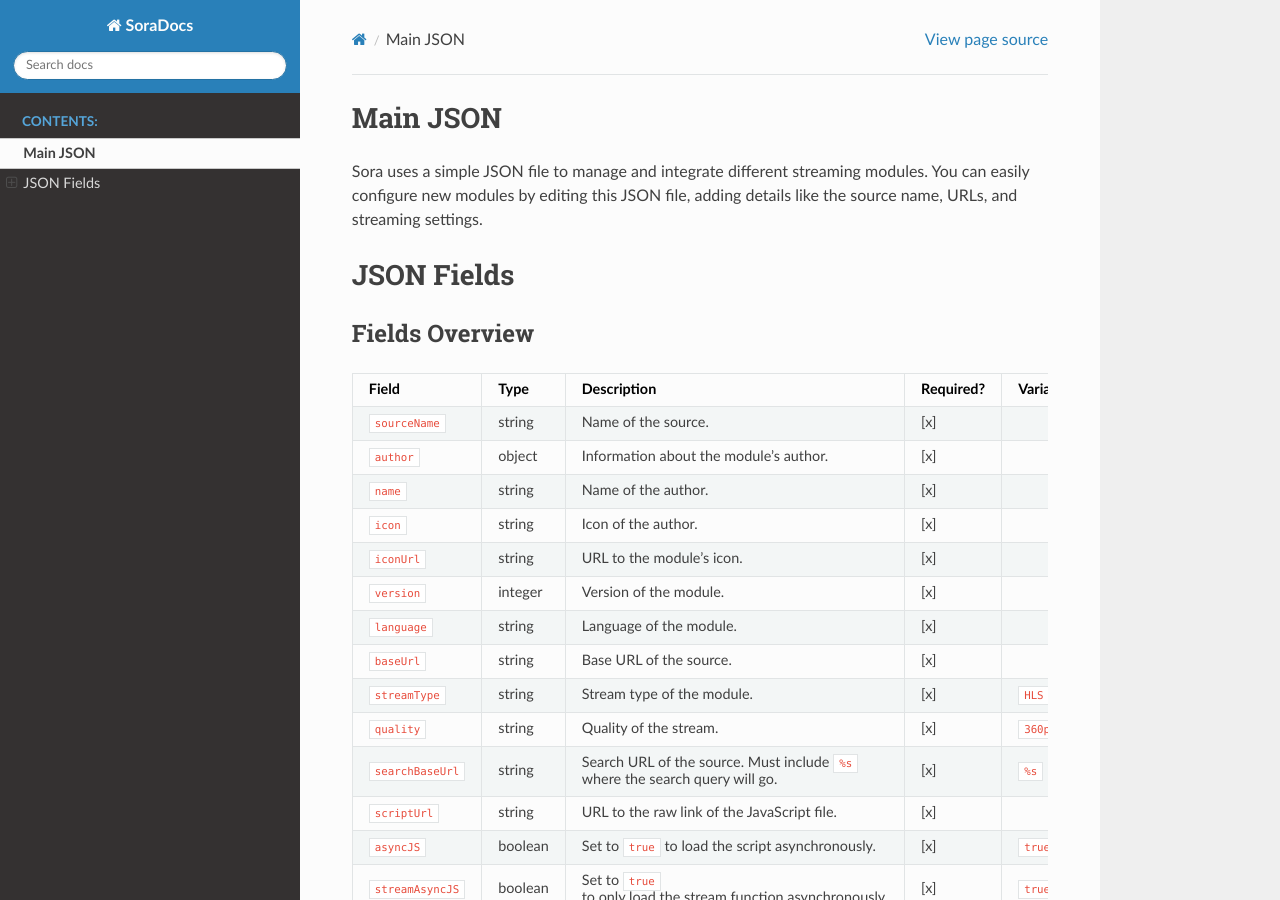
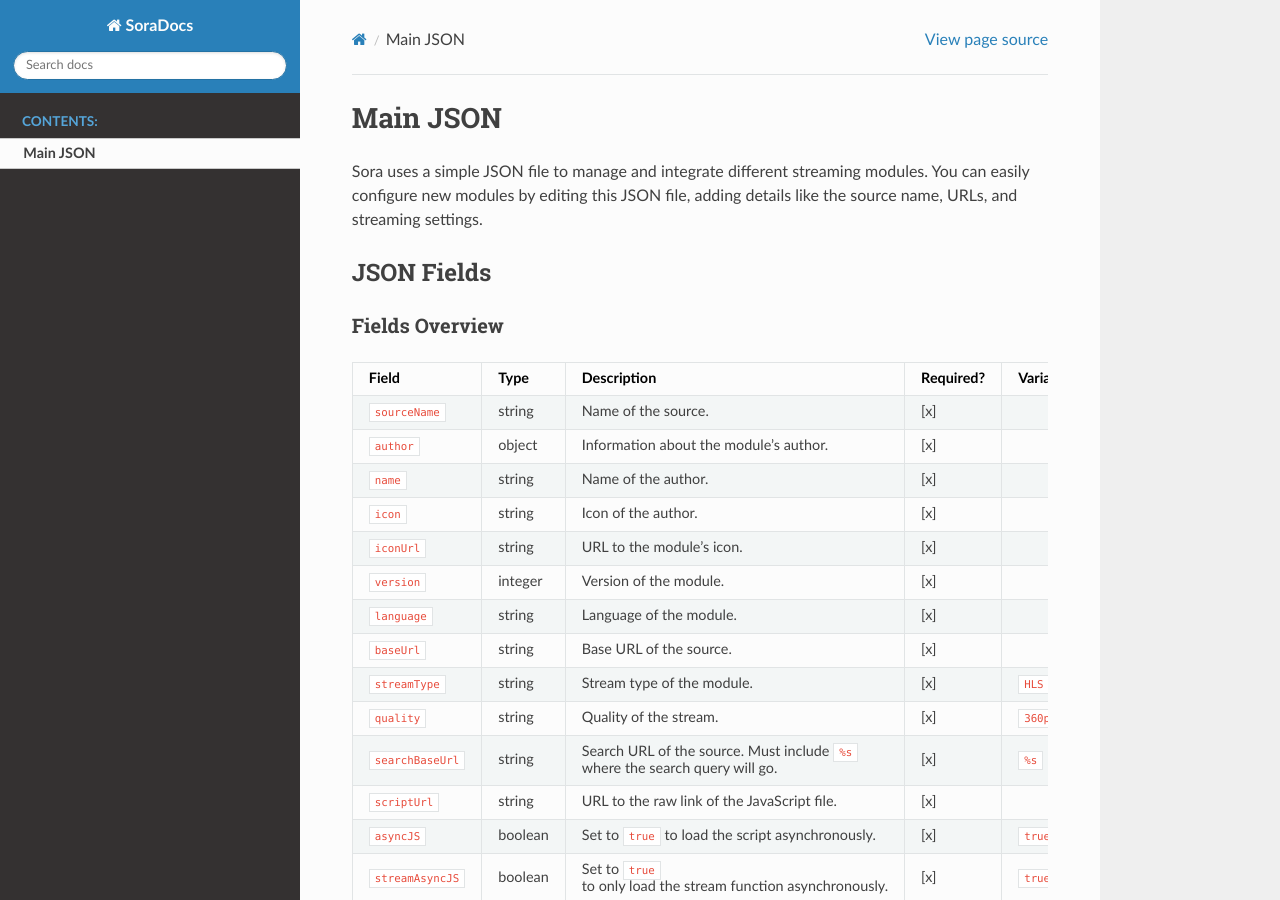
Before and after one commit to 50n50/soradocs, a Sphinx documentation site: the page built from docs/files/mainjson.md, in a window 1280 px wide and 900 px high. Built offline with Sphinx 7.4.7 and the Read the Docs theme 3.1.0, drawn with Linux system fonts in a browser that asks for light colours.

````diff
--- a/docs/conf.py
+++ b/docs/conf.py
@@ -29,3 +29,8 @@ exclude_patterns = ['_build', 'Thumbs.db', '.DS_Store']
 
 html_theme = 'sphinx_rtd_theme'
 html_static_path = ['_static']
+html_theme_options = {
+    "collapse_navigation": False,  # Ensures the menu does not collapse
+    "navigation_depth": 1,  # Adjusts menu depth
+    "sticky_navigation": False,  # Disables the sticky flyout behavior
+}
--- a/docs/files/mainjson.md
+++ b/docs/files/mainjson.md
@@ -1,9 +1,9 @@
 # Main JSON
 Sora uses a simple JSON file to manage and integrate different streaming modules. You can easily configure new modules by editing this JSON file, adding details like the source name, URLs, and streaming settings.
 
-# JSON Fields
+## JSON Fields
 
-## Fields Overview
+### Fields Overview
 
 | Field          | Type   | Description                                     | Required?      | Variables
 |----------------|--------|-------------------------------------------------|----------------|----------|
@@ -25,7 +25,7 @@ Sora uses a simple JSON file to manage and integrate different streaming modules
 
 ---
 
-## Full Format
+### Full Format
 
 ```json
 {
@@ -48,7 +48,7 @@ Sora uses a simple JSON file to manage and integrate different streaming modules
 }
 ```
 
-## Example
+### Example
 ```json
 {
    "sourceName": "Hianime",
````
